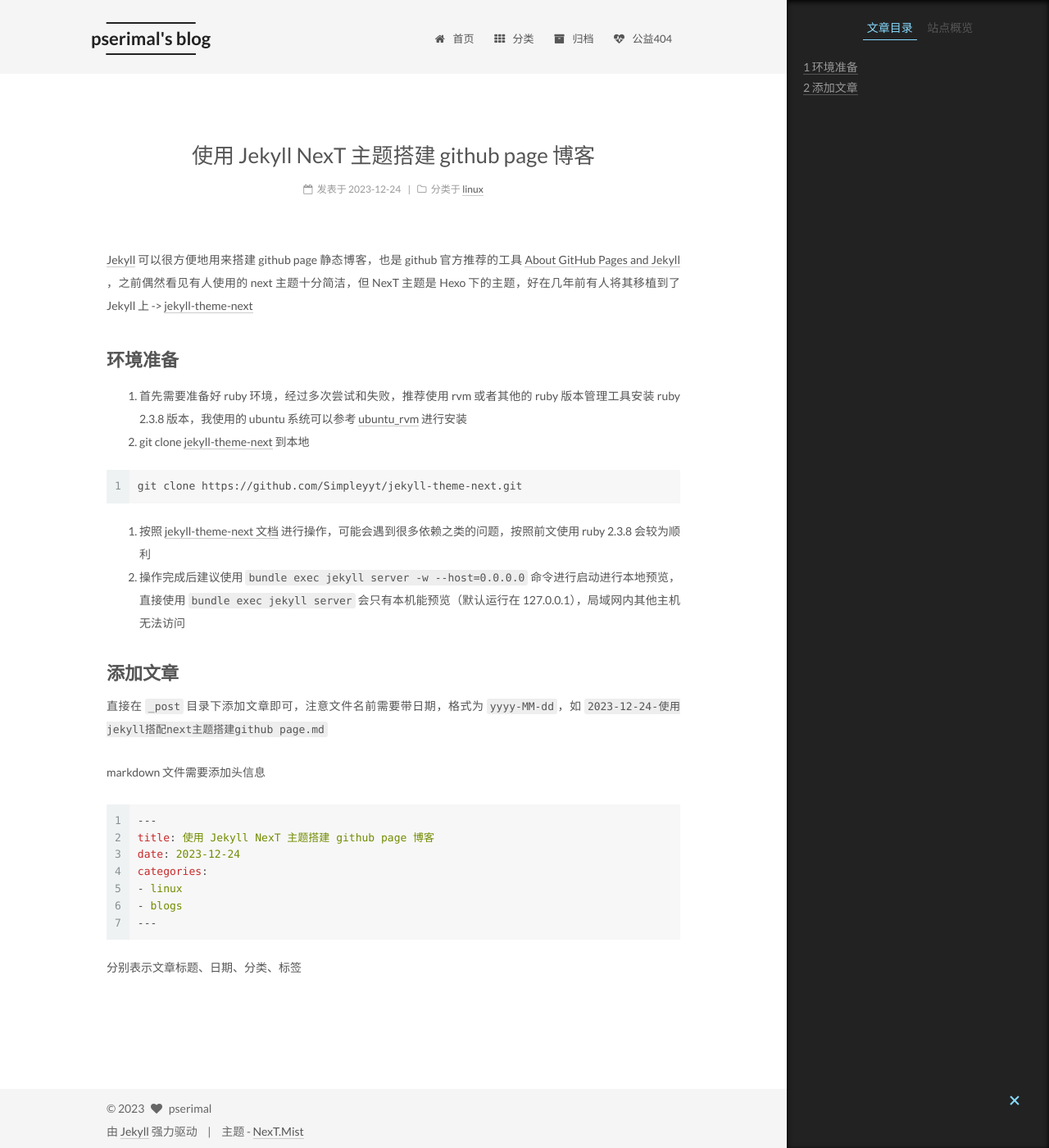
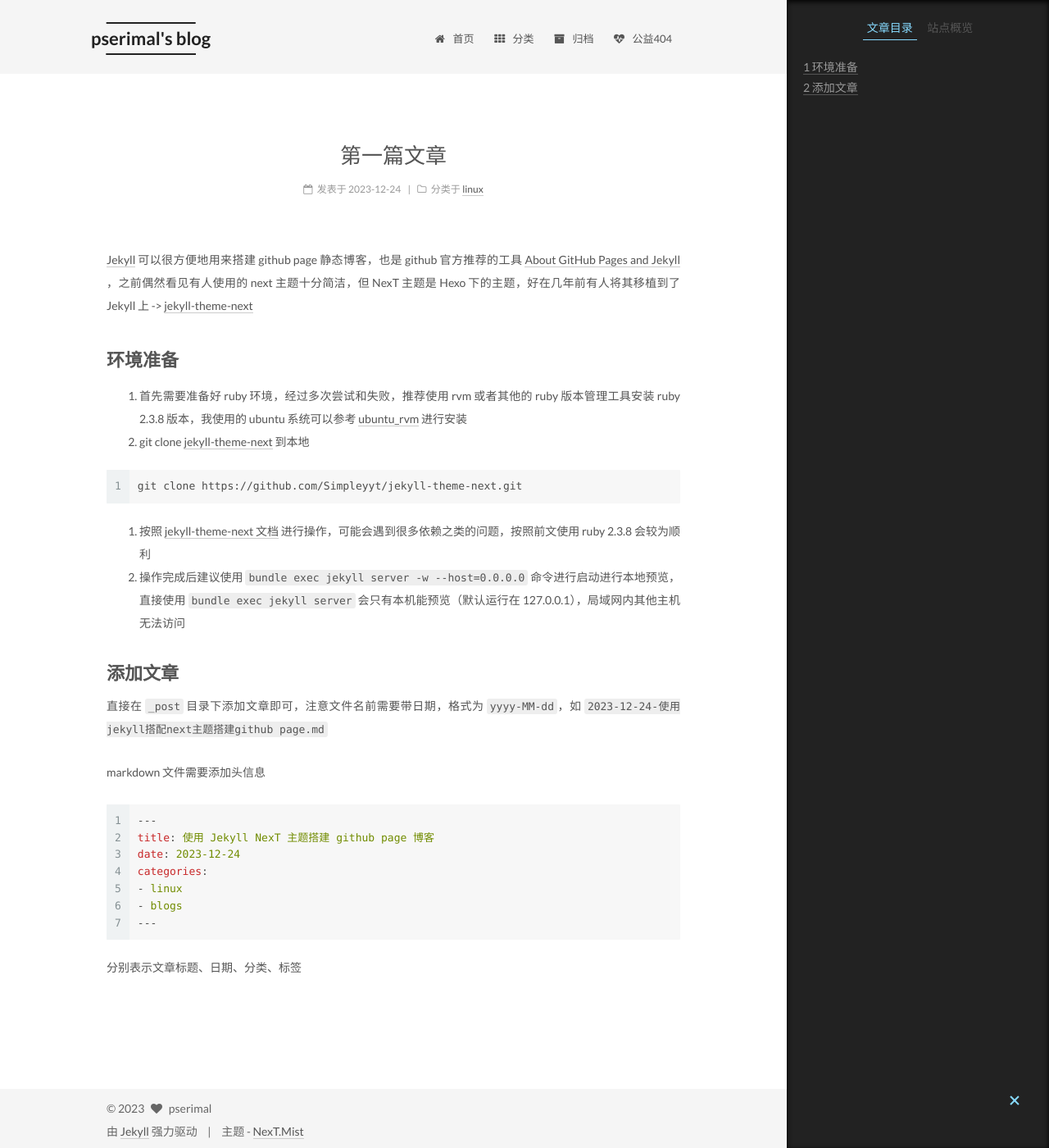
Before and after one commit to pserimal/pserimal.github.io, a Jekyll site: the page built from _posts/2023-12-24-使用Jekyll-NexT主题搭建githubpage博客.md, in a window 1280 px wide and 1400 px high. Shown: the whole window at 82% size. Built offline with Jekyll 4.4.1, drawn with Linux system fonts in a browser that asks for light colours.

Commit message:
Update 2023-12-24-使用Jekyll-NexT主题搭建githubpage博客.md

```diff
--- a/_posts/2023-12-24-使用Jekyll-NexT主题搭建githubpage博客.md
+++ b/_posts/2023-12-24-使用Jekyll-NexT主题搭建githubpage博客.md
@@ -1,6 +1,6 @@
 ---
-title: 使用 Jekyll NexT 主题搭建 github page 博客
-date: 2023-12-24
+title: 第一篇文章
+date: 2023-12-24 23:30:09
 categories:
 - linux
 ---
```
